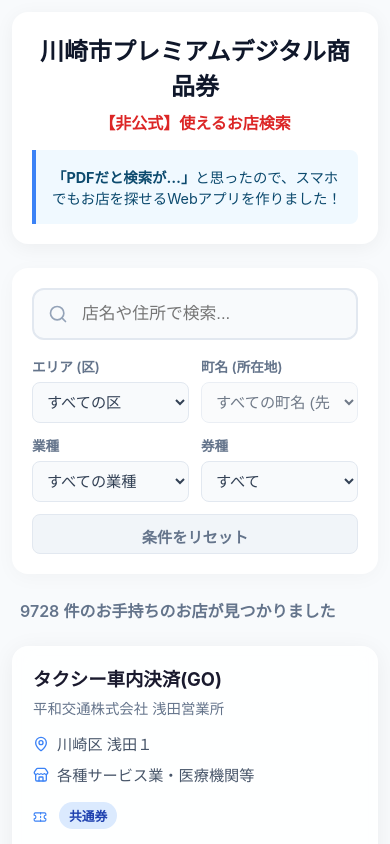
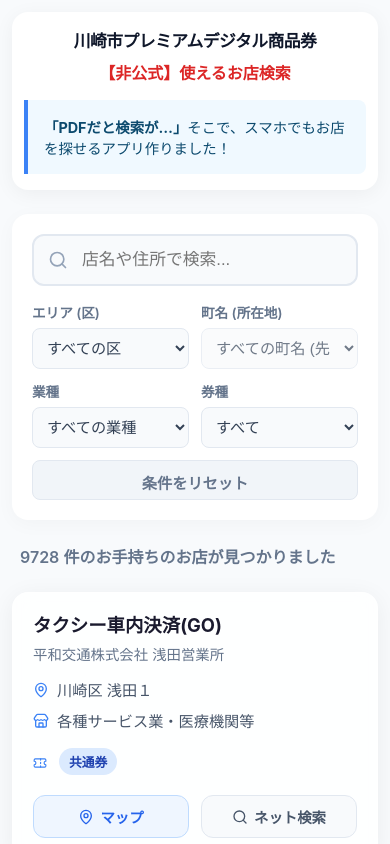
Before and after one commit to moru45/2606_kawasaki-premium03, a React (Vite) app: page / in a window 390 px wide. Shown: the top 844 px of the page. Built offline with nearby package versions, Linux system fonts and the light colour scheme.

Commit message:
Update app description and make title responsive for mobile

```diff
--- a/src/App.css
+++ b/src/App.css
@@ -210,4 +210,11 @@
   .app-container {
     padding: 12px;
   }
+  .app-title {
+    font-size: clamp(1.05rem, 4.2vw, 1.5rem);
+    letter-spacing: -0.5px;
+  }
+  .app-header {
+    padding: 16px 12px;
+  }
 }
--- a/src/App.tsx
+++ b/src/App.tsx
@@ -90,7 +90,7 @@
         <h1 className="app-title">川崎市プレミアムデジタル商品券</h1>
         <p className="app-subtitle">【非公式】使えるお店検索</p>
         <div className="story-box">
-          <p><strong>「PDFだと検索が…」</strong>と思ったので、スマホでもお店を探せるWebアプリを作りました！</p>
+          <p><strong>「PDFだと検索が…」</strong>そこで、スマホでもお店を探せるアプリ作りました！</p>
         </div>
       </header>
 
```
